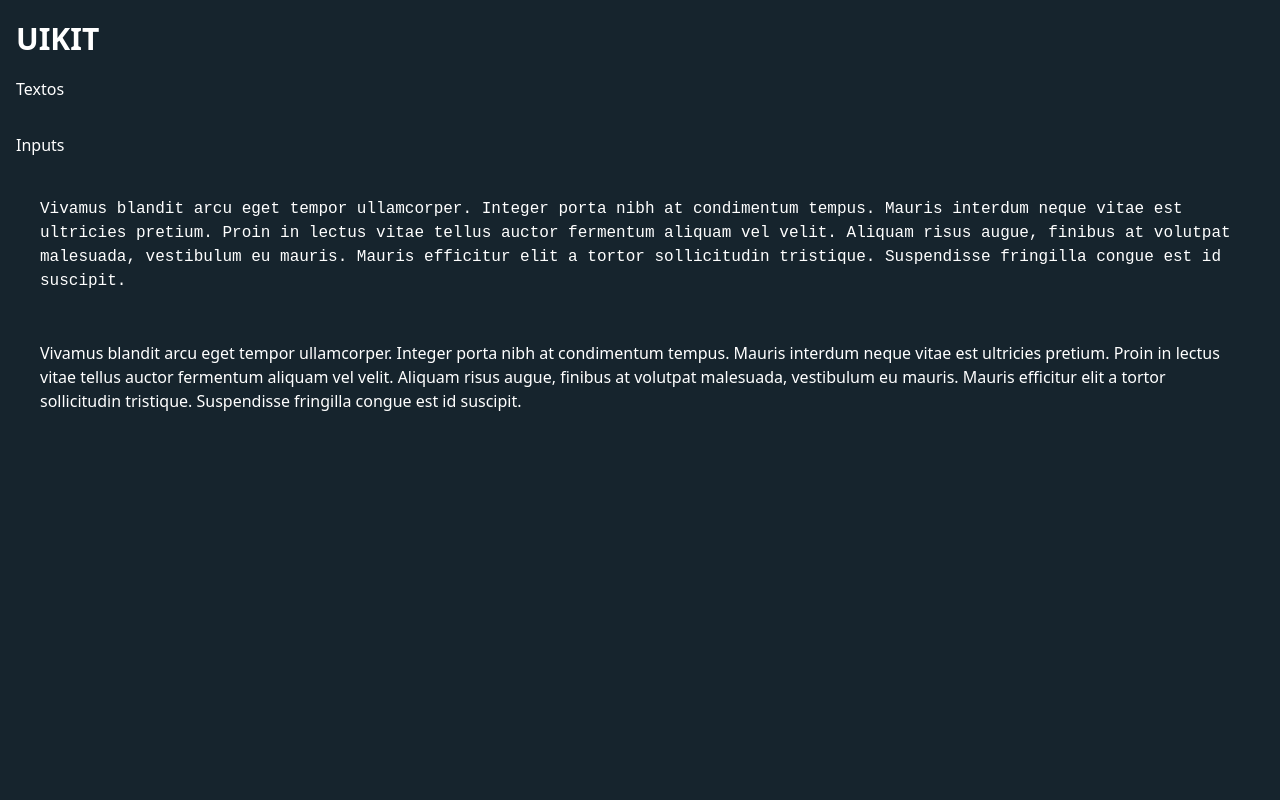
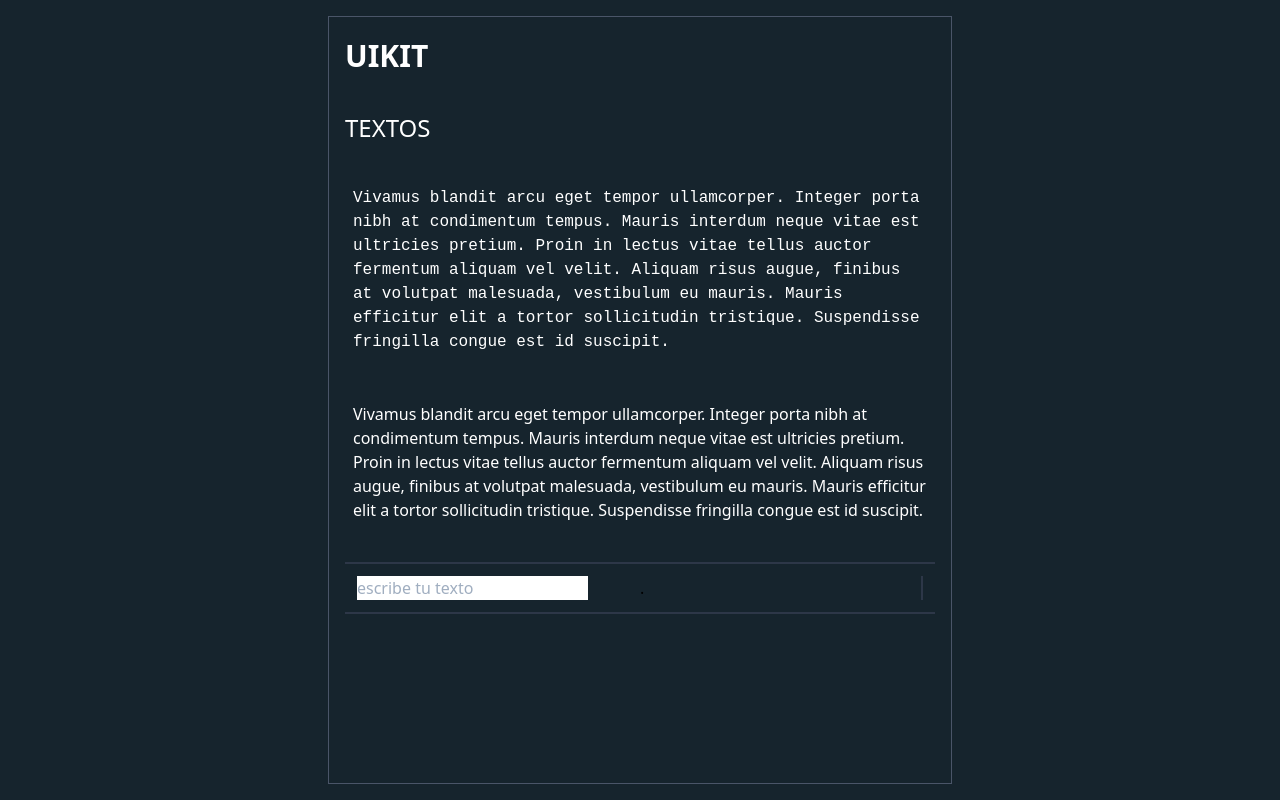
Before and after one commit to karlosgliberal/sinsi, a Next.js app: page /uikit in a window 1280 px wide. Built offline with nearby package versions, Linux system fonts and the light colour scheme.

Commit message:
Tengo otro componente mas y ademas soy fluido

```diff
--- a/pages/uikit/index.js
+++ b/pages/uikit/index.js
@@ -1,22 +1,16 @@
 export default () => (
-  <div className="p-4 bg-sinsiblue w-screen h-screen">
+  <div className="p-4 bg-sinsiblue w-screen h-screen flex justify-center">
 
+    <div class="w-1/2 border border-gray-700">
+
+
+      <div class="p-4">
         <h1 className="text-3xl font-bold text-white">UIKIT</h1>
-    <div>
-      <ul>
-        <li class="py-4">
-          <a class="text-white" href="">
-            Textos
-        </a>
+      </div>
 
-        </li>
-        <li class="py-4">
-          <a class="text-white" href="">
-            Inputs
-        </a>
-        </li>
+      <div class="p-4">
+        <h2 class="text-2xl text-white">TEXTOS</h2>
 
-      </ul>
       </div>
       <div>
         <p class="font-sinsimono p-6 text-white">
@@ -26,6 +20,21 @@ export default () => (
           Vivamus blandit arcu eget tempor ullamcorper. Integer porta nibh at condimentum tempus. Mauris interdum neque vitae est ultricies pretium. Proin in lectus vitae tellus auctor fermentum aliquam vel velit. Aliquam risus augue, finibus at volutpat malesuada, vestibulum eu mauris. Mauris efficitur elit a tortor sollicitudin tristique. Suspendisse fringilla congue est id suscipit.
       </p>
       </div>
+      <div class="border-t-2 border-b-2 border-gray-800 p-3 m-4 grid grid-cols-2">
+        <div class="">
+          <input type="text" placeholder="escribe tu texto"></input>
+        </div>
+        <div class="border-r-2 border-gray-800 ">
+          .
+        </div>
+
+      </div>
+
+
+
+    </div>
+
+
   </div>
 
 );
--- a/styles/main.css
+++ b/styles/main.css
@@ -4,12 +4,4 @@
 
 @tailwind utilities;
 
-
-@import url('https://fonts.googleapis.com/css2?family=Space+Mono&display=swap');
-
-/* font-family: 'Space Mono', monospace; */
-
-.sinsi-wrap {
-   background-color: @apply bg-red;
-    color: @apply white;
-}
+@import url("https://fonts.googleapis.com/css2?family=Space+Mono&display=swap");
```
Also changed, not shown: 1 other file (tests, documents, lock files or other folders). Lines whose indentation alone changed are shown as unchanged.
